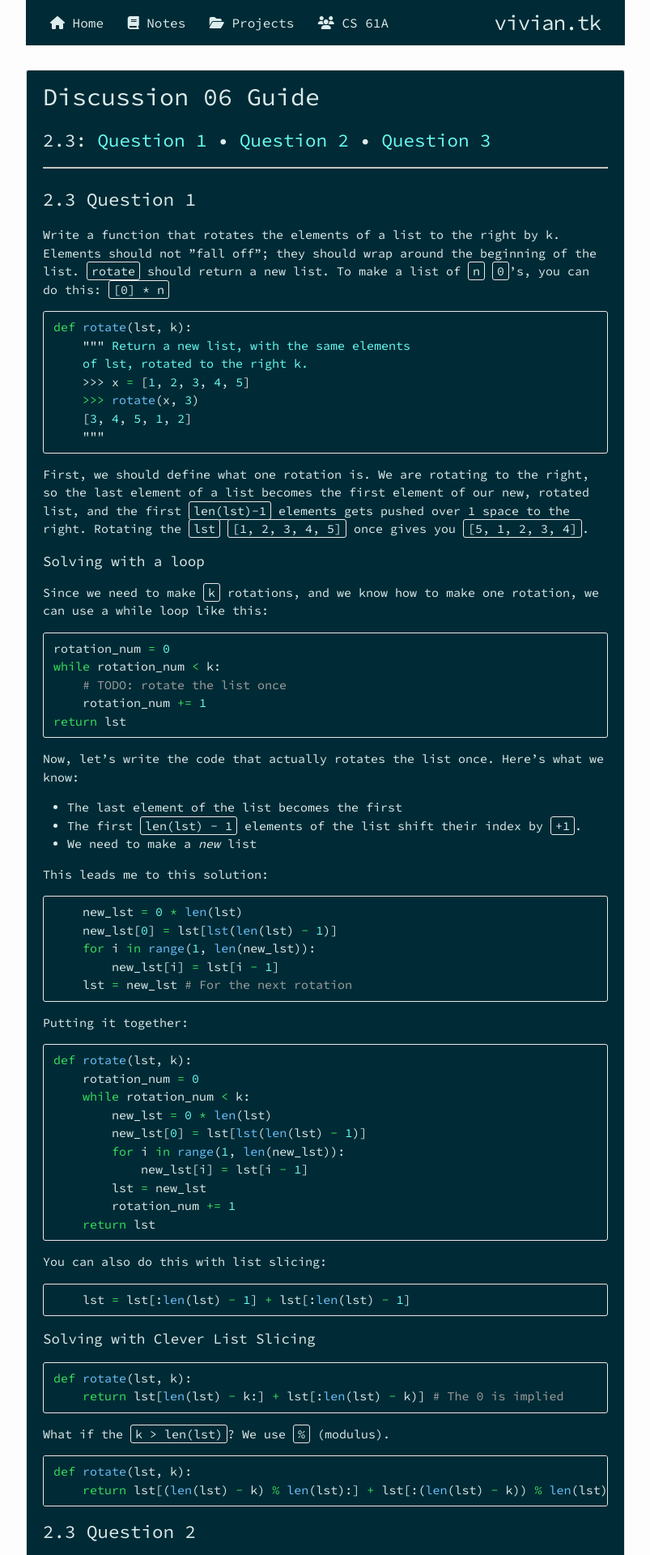
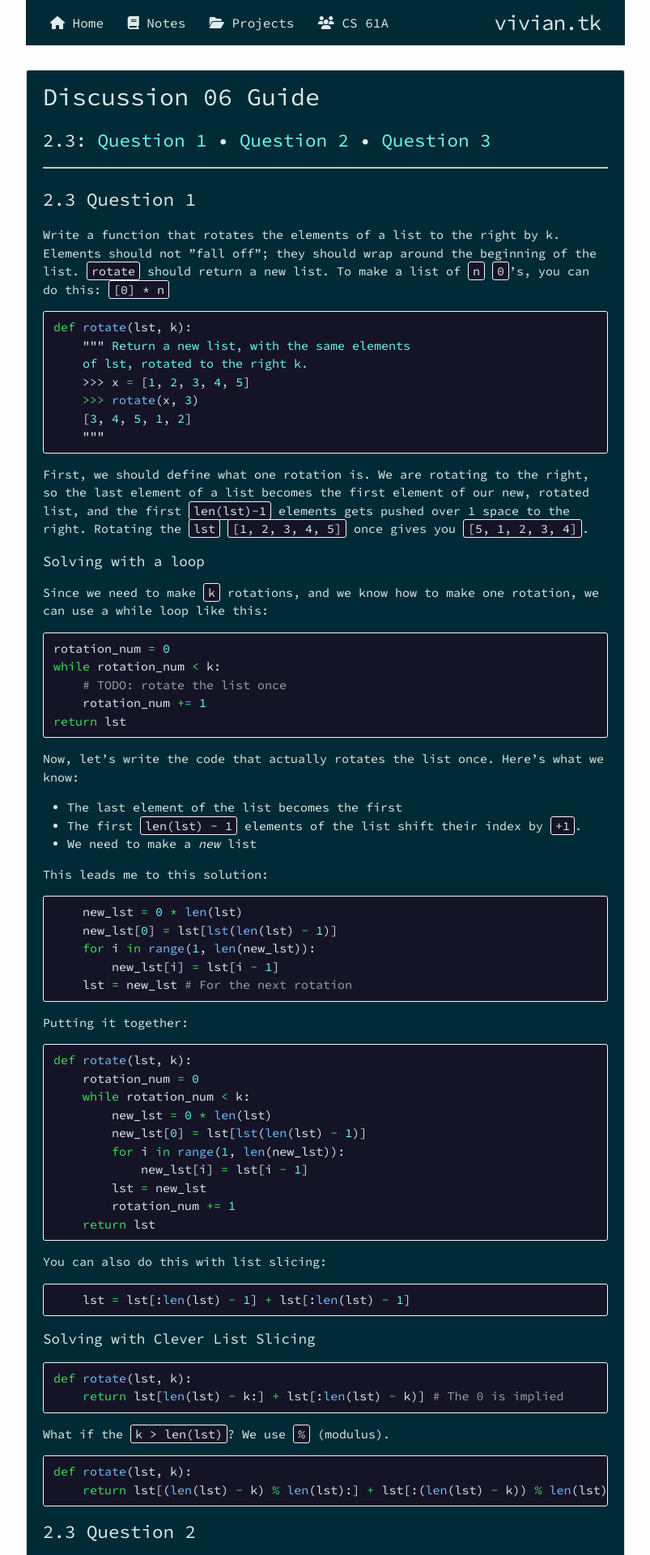
Before and after one commit to secant/secant.github.io, a Jekyll site: the page built from assets/61a/disc06.html, in a window 1280 px wide. Shown: the top 1920 px of the page at 81% size, without its empty margins (238-1041 px from the left). Built offline with Jekyll 4.4.1, drawn with Linux system fonts in a browser that asks for light colours; nearby versions of some CDN libraries; library files that are not in the unit come from our copies.

Commit message:
Tweak syntax highlighting

```diff
--- a/_sass/_base.scss
+++ b/_sass/_base.scss
@@ -197,10 +197,10 @@ code {
     font-family: 'Source Code Pro', serif;
     font-weight: 400;
     font-size: 15px;
-    border: 1px solid $grey-color-light;
+    border: 1px solid #f5f5f8;
     border-radius: 3px;
-    background-color: #002b36;
     color: #DDECEC;
+    background-color: #151427;
 }
 
 code {
--- a/_sass/_syntax-highlighting.scss
+++ b/_sass/_syntax-highlighting.scss
@@ -1,4 +1,3 @@
-
 /* Solarized Dark
 For use with Jekyll and Pygments
 http://ethanschoonover.com/solarized
--- a/css/main.scss
+++ b/css/main.scss
@@ -51,4 +51,5 @@ $on-laptop:        800px;
         "base",
         "layout",
         "syntax-highlighting"
+        //"solarized-light"
 ;
```
